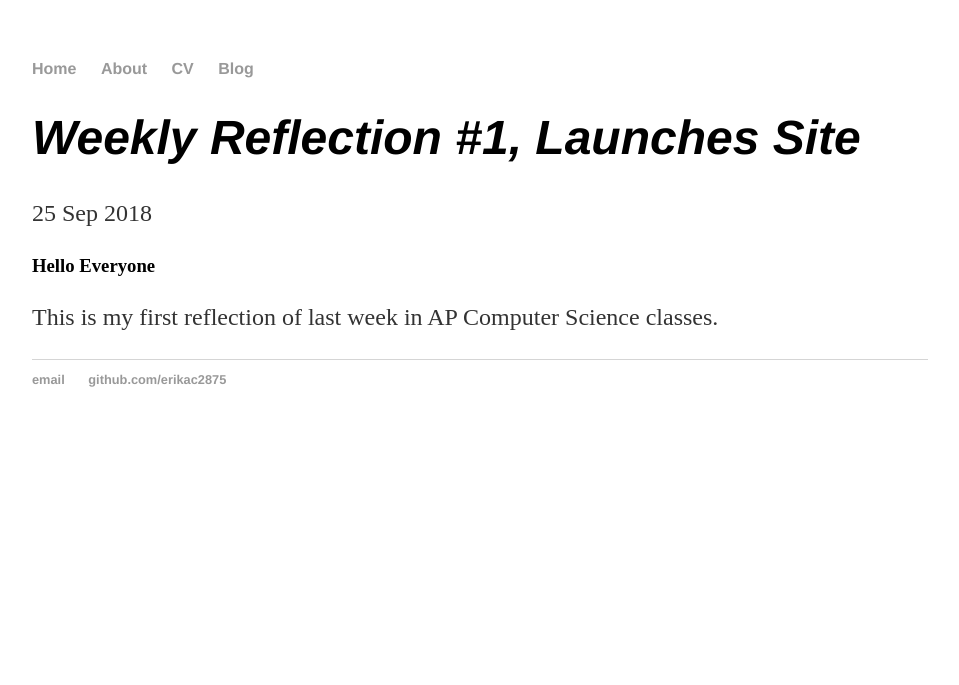
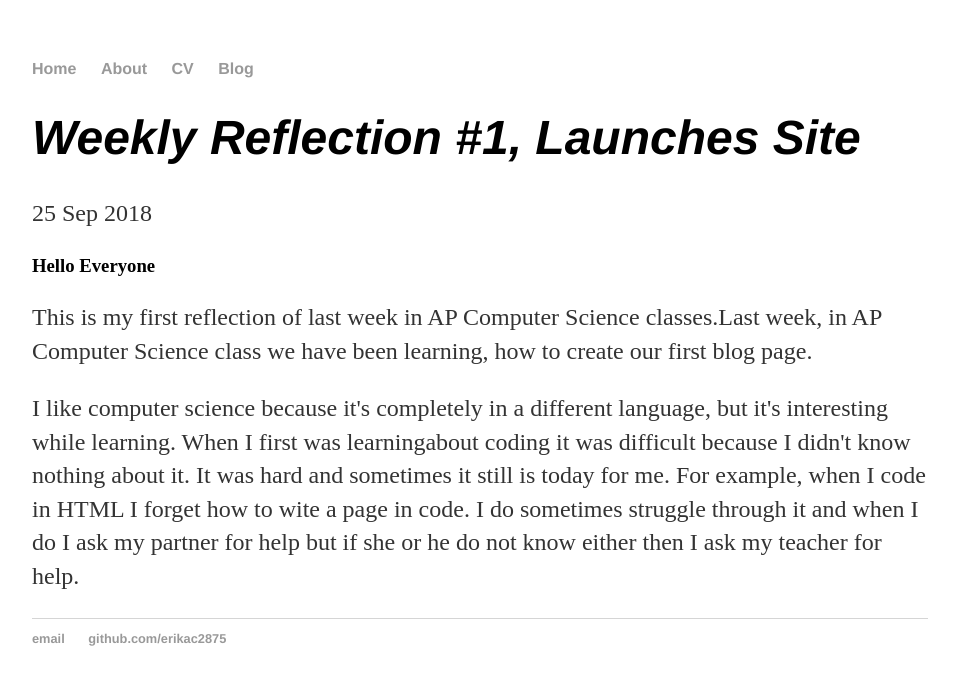
Before and after one commit to erikac2875/erikac2875.github.io, a Jekyll site: the page built from _posts/2014-04-30-weekly-reflection-#1-site-launched.md, in a window 1280 px wide. Shown: the top 685 px of the page, without its empty margins (160-1119 px from the left). Built offline with Jekyll 4.4.1, drawn with Linux system fonts in a browser that asks for light colours.

Commit message:
Update 2014-04-30-weekly-reflection-#1-site-launched.md

```diff
--- a/_posts/2014-04-30-weekly-reflection-#1-site-launched.md
+++ b/_posts/2014-04-30-weekly-reflection-#1-site-launched.md
@@ -4,4 +4,6 @@ title: "Weekly Reflection #1, Launches Site"
 date: 2018-09-25
 ---
 <h3>Hello Everyone</h3>
-<p>This is my first reflection of last week in AP Computer Science classes. </p>
+<p>This is my first reflection of last week in AP Computer Science classes.Last week, in AP Computer Science class we have been learning, how to create our first blog page.</p>
+<p>
+I like computer science because it's completely in a different language, but it's interesting while learning. When I first was learningabout coding it was difficult because I didn't know nothing about it. It was hard and sometimes it still is today for me. For example, when I code in HTML I forget how to wite a page in code. I do sometimes struggle through it and when I do I ask my partner for help but if she or he do not know either then I ask my teacher for help.</p>
```
